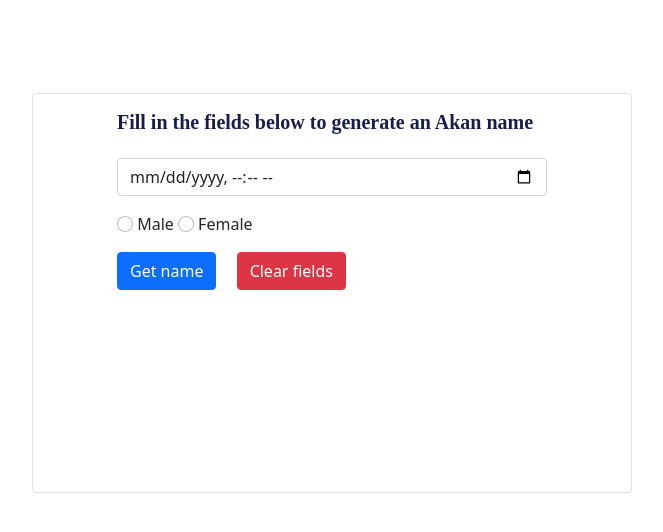
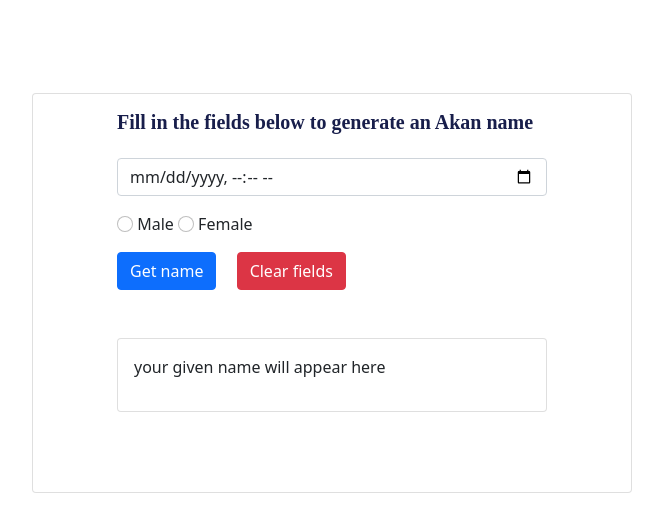
Before and after one commit to ch1n069/Akan-Name-generator, a plain HTML site: page generate.html in a window 1280 px wide. Shown: the whole page, without its empty margins (273-936 px from the left). Drawn offline with nearby package versions, Linux system fonts and the light colour scheme.

Commit message:
added sectino where name will appear

```diff
--- a/generate.html
+++ b/generate.html
@@ -35,6 +35,17 @@
 
 
                         </form>
+
+                        <div id="card-3" class="contianer">
+                            <div class=" mt-5  card-3 card">
+                                <div class="card-body">
+                                    <p>your given name will appear here</p>
+
+                                </div>
+
+                            </div>
+
+                        </div>
                     </div>
 
 
```
